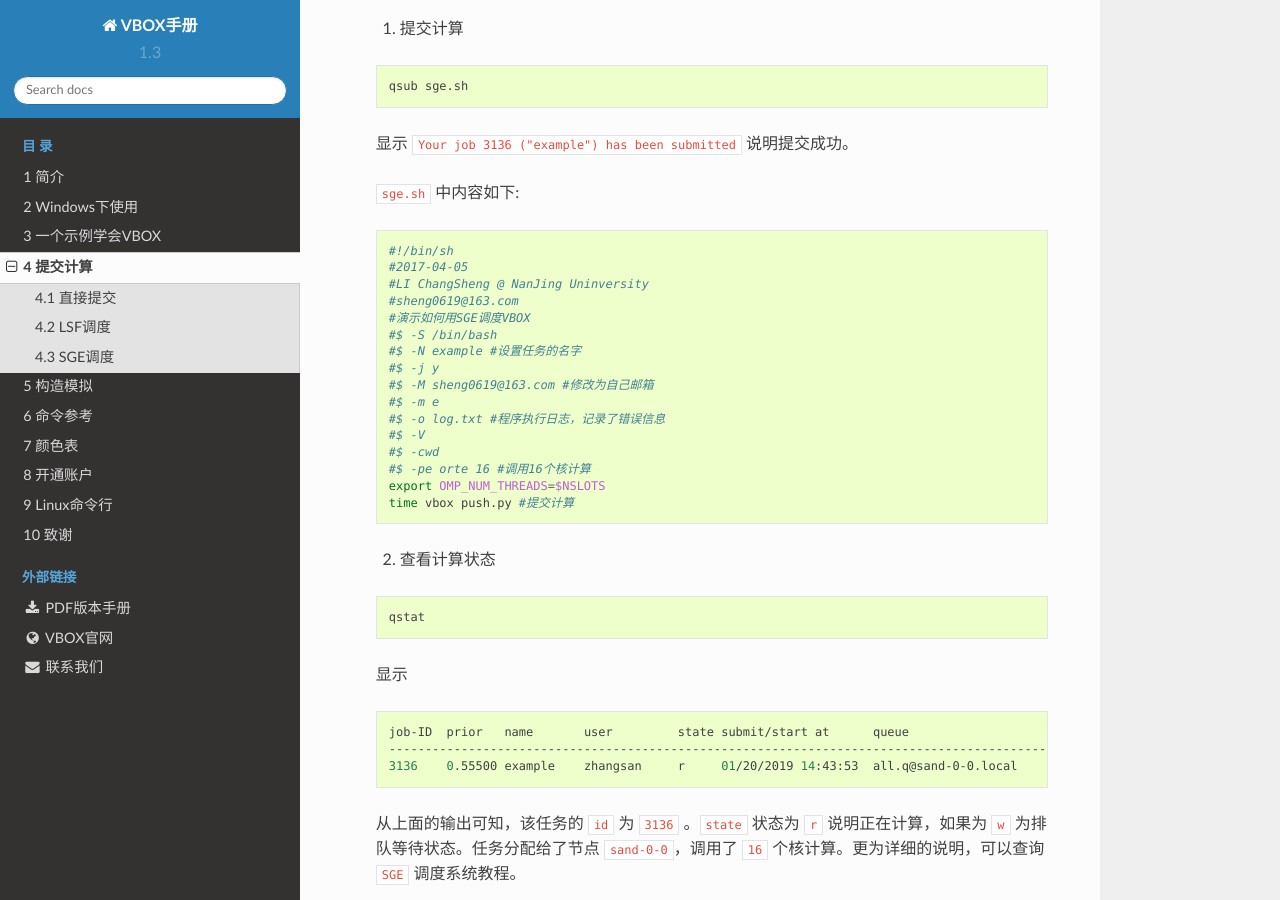
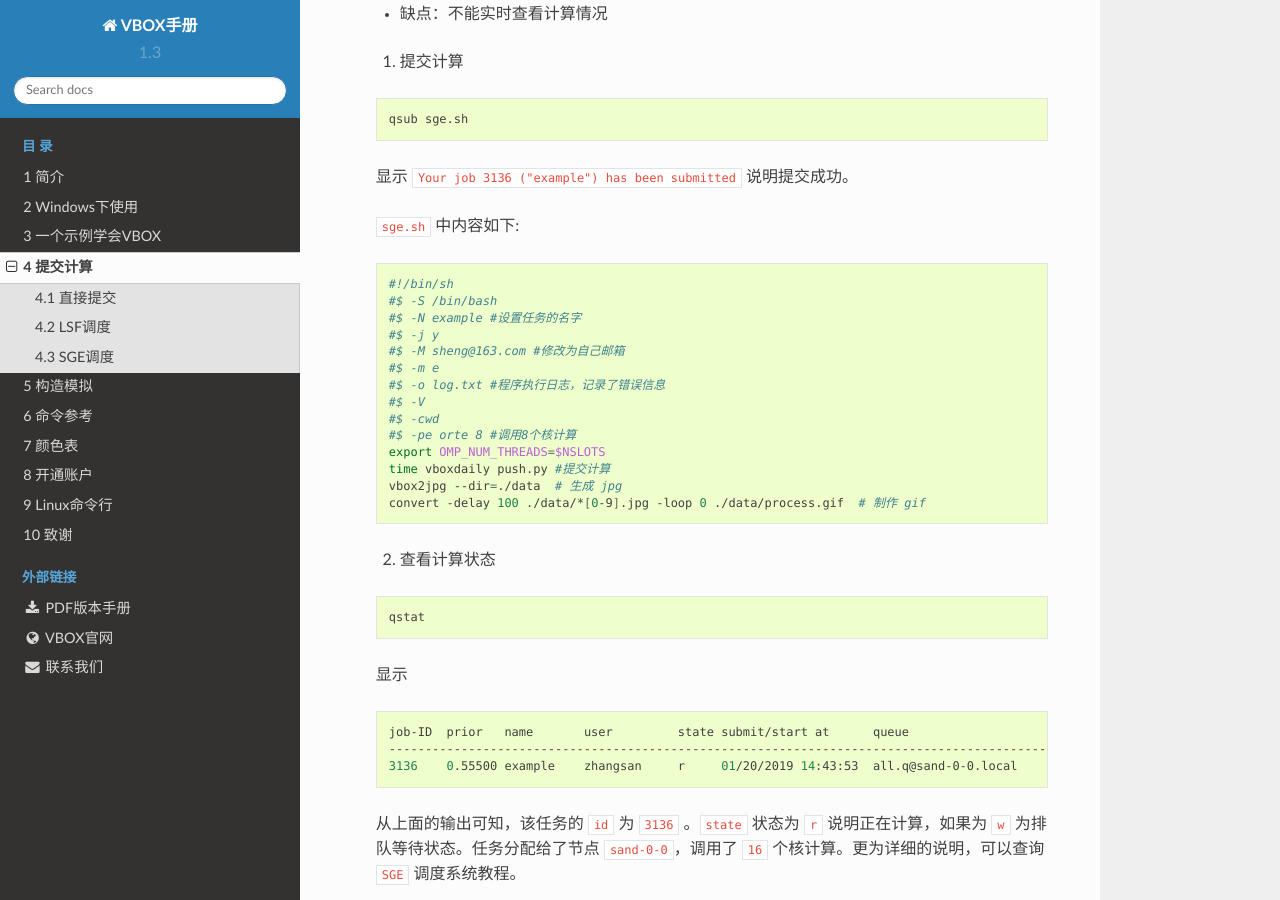
Before and after one commit to geovbox/zdem_doc, a Sphinx documentation site: the page built from source/clac.rst, in a window 1280 px wide and 900 px high, scrolled down 1987 px. Built offline with Sphinx 7.4.7 and the Read the Docs theme 2.0.0, drawn with Linux system fonts in a browser that asks for light colours; comment, search, counter and statistics services are not loaded; some of the changed text lies outside the part shown.

Commit message:
change vbox2jpg ex6 lsf

```diff
--- a/source/clac.rst
+++ b/source/clac.rst
@@ -47,7 +47,9 @@
 		#BSUB -q mpi
 		#BSUB -n 24
 		#BSUB -R "span[ptile=24]"
-		/share/home/hwyin/vbox/vbox push.py
+		vboxdaily push.py
+		vbox2jpg --dir=./data  # 生成 jpg
+		convert -delay 100 ./data/*[0-9].jpg -loop 0 ./data/process.gif  #　制作 gif
 
     2. 查看计算状态
 
@@ -101,21 +103,19 @@
     ``sge.sh`` 中内容如下::
 
         #!/bin/sh
-        #2017-04-05
-        #LI ChangSheng @ NanJing Uninversity
-        #sheng0619@163.com
-        #演示如何用SGE调度VBOX
         #$ -S /bin/bash
         #$ -N example #设置任务的名字
         #$ -j y
-        #$ -M sheng0619@163.com #修改为自己邮箱
+        #$ -M sheng@163.com #修改为自己邮箱
         #$ -m e
         #$ -o log.txt #程序执行日志，记录了错误信息
         #$ -V
         #$ -cwd
-        #$ -pe orte 16 #调用16个核计算
+        #$ -pe orte 8 #调用8个核计算
         export OMP_NUM_THREADS=$NSLOTS
-        time vbox push.py #提交计算
+        time vboxdaily push.py #提交计算
+        vbox2jpg --dir=./data  # 生成 jpg
+        convert -delay 100 ./data/*[0-9].jpg -loop 0 ./data/process.gif  # 制作 gif
 
     2. 查看计算状态
 
@@ -128,7 +128,7 @@
 
         job-ID  prior   name       user         state submit/start at      queue                          slots ja-task-ID
         -----------------------------------------------------------------------------------------------------------------
-        3136    0.55500 example    zhangsan     r     01/20/2019 14:43:53  all.q@sand-0-0.local              16
+        3136    0.55500 example    zhangsan     r     01/20/2019 14:43:53  all.q@sand-0-0.local              8
 
     从上面的输出可知，该任务的 ``id`` 为 ``3136`` 。``state`` 状态为 ``r`` 说明正在计算，如果为 ``w`` 为排队等待状态。任务分配给了节点 ``sand-0-0``，调用了 ``16`` 个核计算。更为详细的说明，可以查询 ``SGE`` 调度系统教程。
 
--- a/source/push/index.rst
+++ b/source/push/index.rst
@@ -12,7 +12,7 @@
 
 使用 ``Xshell`` 登陆南京大学高性能计算中心集群，运行 ``push.py`` 脚本::
 
-   vbox push.py
+   vboxdaily push.py
 
 
 ``push.py`` 中完整脚本命令如下
--- a/source/struct/ex6_palaeohigh/palaeohigh.py
+++ b/source/struct/ex6_palaeohigh/palaeohigh.py
@@ -35,9 +35,9 @@
 PROP COLOR gb          range y 3500.0  4000.0
 PROP COLOR violet      range y 4000.0  4500.0
 
-################################### 滑脱层设置 ####################################
+################################### 隆起设置 ####################################
 #用ellipse指定椭圆，椭圆的中心（2000.0, 0.0） 长轴 2000.0 短轴 1000.0
-PROP GROUP palaeohigh RANGE ellipse ( 20000,  0.0)  2000, 1000.0
+PROP GROUP palaeohigh RANGE ellipse ( 20000.0,  0.0)  2000.0, 1000.0
 #用range P4 (point1) (point2) (point3) (point4) 命令，逆时针指定四个点
 #四个点组成的多边形，设置为组 palaeohigh
 PROP GROUP palaeohigh RANGE P4 ( 10000.0,  0.0) ( 12000.0,  0.0) ( 15000.0  0.0) ( 12500.0  1500.0)
```
Also changed, not shown: source/cmd/vbox2jpg.rst (+10 -4 lines).
